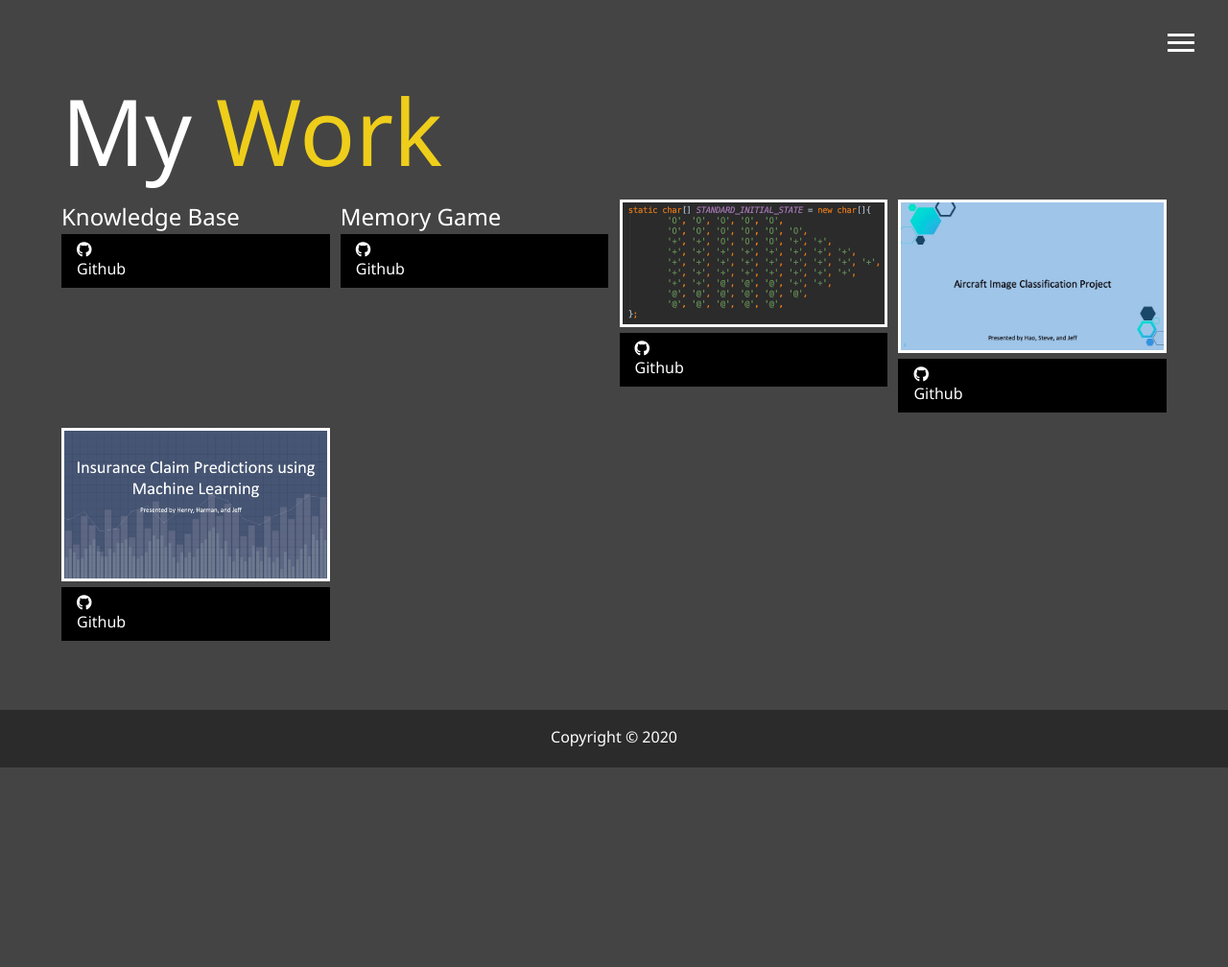
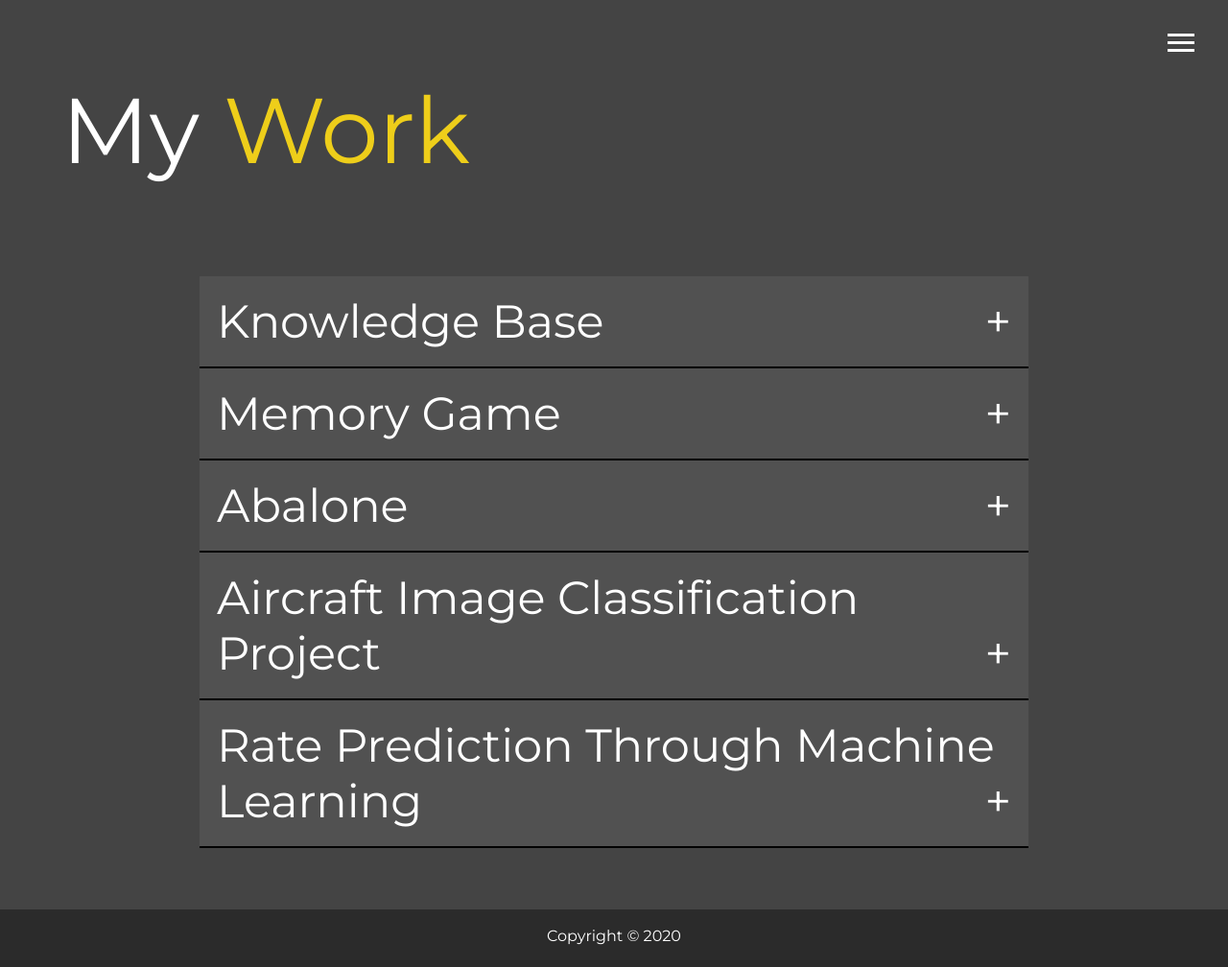
Before and after one commit to Jeffery-Wasty/PersonalWebsite, a PHP site: page /dist/work.html in a window 1280 px wide. Shown: the whole page at 96% size. Before the commit the page ends 800 px from the top, so only its background shows below. Run offline with PHP 8.4, Linux system fonts and the light colour scheme; some libraries are stand-ins or nearby versions.

Commit message:
collapsible project tabs

```diff
--- a/dist/css/main.css
+++ b/dist/css/main.css
@@ -103,7 +103,7 @@ body {
   color: #fff;
   height: 100%;
   margin: 0;
-  font-family: 'Segoe UI', Tahoma, Geneva, Verdana, sans-serif;
+  font-family: 'Montserrat', 'Segoe UI', Tahoma, Geneva, Verdana, sans-serif;
   line-height: 1.5; }
   body#bg-img {
     background: url(../img/background.jpg);
@@ -211,6 +211,7 @@ main {
 
 .projects {
   display: grid;
+  display: none;
   grid-gap: 0.7rem;
   grid-template-columns: repeat(3, 1fr); }
   .projects img {
@@ -220,8 +221,9 @@ main {
       opacity: 0.5;
       border-color: #eece1a;
       transition: all 0.5s ease-out; }
-  .projects .project-link {
-    display: none; }
+
+.project-bundle {
+  margin-top: 5rem; }
 
 .boxes {
   display: grid;
@@ -262,7 +264,9 @@ main {
 
 .btn-dark {
   background: black;
-  color: #fff; }
+  color: #fff;
+  text-align: center;
+  margin-top: 1rem; }
 
 .btn-light {
   background: #c4c4c4;
@@ -274,6 +278,68 @@ main {
   background: #2b2b2b;
   color: #fff;
   height: 60px; }
+
+/* Style the button that is used to open and close the collapsible content */
+.collapsible {
+  background: #515151;
+  font-family: 'Montserrat', 'Segoe UI', Tahoma, Geneva, Verdana, sans-serif;
+  color: #fff;
+  cursor: pointer;
+  margin: auto;
+  display: block;
+  padding: 18px;
+  width: 75%;
+  border: none;
+  border-bottom: 2px solid #000;
+  text-align: left;
+  font-size: 3rem;
+  transition: all 0.5s ease-out; }
+  .collapsible.active {
+    border-bottom: none; }
+    .collapsible.active::after {
+      content: '\2212';
+      display: block;
+      float: right;
+      width: fit-content;
+      height: 100%; }
+  .collapsible:hover {
+    background-color: #eece1a;
+    color: #000; }
+  .collapsible::after {
+    content: '+';
+    display: block;
+    float: right;
+    width: fit-content;
+    height: 100%; }
+
+.content {
+  font-family: 'Montserrat', 'Segoe UI', Tahoma, Geneva, Verdana, sans-serif;
+  font-size: 1.5rem;
+  grid-gap: 10px;
+  grid-template-areas: 'write-up write-up preview';
+  grid-template-columns: repeat(3, 1fr);
+  padding: 0 18px;
+  width: 75%;
+  margin: auto;
+  display: none;
+  overflow: hidden;
+  text-align: left;
+  border: none;
+  border-bottom: 2px solid #000;
+  background: #515151; }
+  .content p {
+    grid-area: write-up; }
+  .content .preview {
+    grid-area: preview;
+    max-width: 100%;
+    width: 100%;
+    margin: auto; }
+    .content .preview img {
+      max-width: 100%; }
+
+.github-icon {
+  margin: auto;
+  text-align: center; }
 
 @media screen and (min-width: 1571px) {
   .projects {
@@ -338,4 +404,6 @@ main {
   .boxes {
     width: 75%; }
     .boxes div {
-      font-size: 1.25rem; } }
+      font-size: 1.25rem; }
+  .project-bundle {
+    font-size: 1.5rem; } }
--- a/dist/work.html
+++ b/dist/work.html
@@ -3,6 +3,10 @@
   <head>
     <meta charset="UTF-8" />
     <meta name="viewport" content="width=device-width, initial-scale=1.0" />
+    <link
+      rel="stylesheet"
+      href="https://fonts.googleapis.com/css?family=Montserrat"
+    />
     <link rel="stylesheet" href="css/main.css" />
     <link
       rel="stylesheet"
@@ -46,7 +50,7 @@
     <main id="work">
       <h1 class="lg-heading">My <span class="text-secondary">Work</span></h1>
       <div class="projects">
-        <div class="item">
+        <div class="item col">
           <a href="#!">
             <h2>Knowledge Base</h2>
           </a>
@@ -111,6 +115,7 @@
                 alt="Knowledge Base"
               />
             </a>
+          </a>
           <a href="#" class="project-link btn-light">
             <i class="fas fa-eye"></i> Project
           </a>
@@ -119,10 +124,84 @@
           </a>
         </div>
       </div>
+      <div class="project-bundle">
+        <button type="button" class="collapsible">Knowledge Base</button>
+        <div class="content">
+          <p>Lorem ipsum...</p>
+        </div>
+        <button type="button" class="collapsible">Memory Game</button>
+        <div class="content">
+          <p>
+            This game challenges users to track a pattern as it rotates!<br /><br />
+            This game is good for improving sense of direction<br /><br />
+            In Memory Game, the user needs to quickly memorize a group of tiles
+            on a grid. That means remembering their location, and maybe even the
+            shapes they create.<br /><br />
+            The game "challenges a part of your short-term memory called spatial
+            recall — your ability to track location and position within an
+            environment".<br /><br />
+            The game is of type Dynamic game difficulty balancing (adapts with
+            the user skill and gets harder or easier with respect to the user
+            ability)<br /><br />
+            If wrong tiles are pressed the next matrix gets generated with lower
+            number of tiles, or smaller size (a 5X5 matrix with 6 tiles, will
+            turn to a 5X5 matrix with 5 tiles or 5X4 matrix with 6 tiles)<br /><br />
+            if the user successfully clicked all the tiles then the game becomes
+            one step more difficult (a 5X5 matrix with 6 tiles, will turn to a
+            5X5 matrix with 7 tiles or 6X5 matrix with 6 tiles)
+          </p>
+          <div class="preview">
+            <a href="img/projects/AICP_deck.pdf">
+              <img
+                src="img/projects/AICP_deck_first.jpg"
+                alt="Aircraft Image Classification"
+              />
+            </a>
+            <a
+              href="https://github.com/Jeffery-Wasty/MemoryGame"
+              class="btn-dark"
+            >
+              <i class="fab fa-github github-icon"></i> Github
+            </a>
+          </div>
+        </div>
+        <button type="button" class="collapsible">Abalone</button>
+        <div class="content">
+          <p>Lorem ipsum...</p>
+        </div>
+        <button type="button" class="collapsible">
+          Aircraft Image Classification Project
+        </button>
+        <div class="content">
+          <p>Lorem ipsum...</p>
+        </div>
+        <button type="button" class="collapsible">
+          Rate Prediction Through Machine Learning
+        </button>
+        <div class="content">
+          <p>Lorem ipsum...</p>
+        </div>
+      </div>
     </main>
 
     <footer id="main-footer">Copyright &copy; 2020</footer>
 
     <script src="js/main.js"></script>
+    <script>
+      var coll = document.getElementsByClassName('collapsible');
+      var i;
+
+      for (i = 0; i < coll.length; i++) {
+        coll[i].addEventListener('click', function () {
+          this.classList.toggle('active');
+          var content = this.nextElementSibling;
+          if (content.style.display === 'grid') {
+            content.style.display = 'none';
+          } else {
+            content.style.display = 'grid';
+          }
+        });
+      }
+    </script>
   </body>
 </html>
--- a/scss/_mobile.scss
+++ b/scss/_mobile.scss
@@ -107,4 +107,8 @@
       font-size: 1.25rem;
     }
   }
+
+  .project-bundle {
+    font-size: 1.5rem;
+  }
 }
--- a/scss/main.scss
+++ b/scss/main.scss
@@ -11,7 +11,7 @@ body {
   color: set-text-color($primary-color);
   height: 100%;
   margin: 0;
-  font-family: 'Segoe UI', Tahoma, Geneva, Verdana, sans-serif;
+  font-family: 'Montserrat', 'Segoe UI', Tahoma, Geneva, Verdana, sans-serif;
   line-height: 1.5;
 }
 
@@ -133,6 +133,7 @@ main {
 // Work/Projects
 .projects {
   display: grid;
+  display: none;
   grid-gap: 0.7rem;
   grid-template-columns: repeat(3, 1fr);
 
@@ -146,11 +147,10 @@ main {
       @include easeOut;
     }
   }
+}
 
-  .project-link {
-    // Hide the projects link until you come up with modals for each project
-    display: none;
-  }
+.project-bundle {
+  margin-top: 5rem;
 }
 
 // Contact Page
@@ -210,6 +210,8 @@ main {
   @extend .btn;
   background: darken($color: $primary-color, $amount: 50);
   color: #fff;
+  text-align: center;
+  margin-top: 1rem;
 }
 
 .btn-light {
@@ -226,4 +228,84 @@ main {
   height: 60px;
 }
 
+/* Style the button that is used to open and close the collapsible content */
+.collapsible {
+  background: lighten($color: $primary-color, $amount: 5);
+  font-family: 'Montserrat', 'Segoe UI', Tahoma, Geneva, Verdana, sans-serif;
+  color: #fff;
+  cursor: pointer;
+  margin: auto;
+  display: block;
+  padding: 18px;
+  width: 75%;
+  border: none;
+  border-bottom: 2px solid #000;
+  text-align: left;
+  font-size: 3rem;
+
+  @include easeOut;
+
+  &.active {
+    border-bottom: none;
+
+    &::after {
+      content: '\2212';
+      display: block;
+      float: right;
+      width: fit-content;
+      height: 100%;
+    }
+  }
+
+  &:hover {
+    background-color: $secondary-color;
+    color: set-text-color($secondary-color);
+  }
+
+  &::after {
+    content: '+';
+    display: block;
+    float: right;
+    width: fit-content;
+    height: 100%;
+  }
+}
+
+.content {
+  font-family: 'Montserrat', 'Segoe UI', Tahoma, Geneva, Verdana, sans-serif;
+  font-size: 1.5rem;
+  grid-gap: 10px;
+  grid-template-areas: 'write-up write-up preview';
+  grid-template-columns: repeat(3, 1fr);
+  padding: 0 18px;
+  width: 75%;
+  margin: auto;
+  display: none;
+  overflow: hidden;
+  text-align: left;
+  border: none;
+  border-bottom: 2px solid #000;
+  background: lighten($color: $primary-color, $amount: 5);
+
+  p {
+    grid-area: write-up;
+  }
+
+  .preview {
+    grid-area: preview;
+    max-width: 100%;
+    width: 100%;
+    margin: auto;
+
+    img {
+      max-width: 100%;
+    }
+  }
+}
+
+.github-icon {
+  margin: auto;
+  text-align: center;
+}
+
 @import 'mobile';
```
Lines whose indentation alone changed are shown as unchanged.
